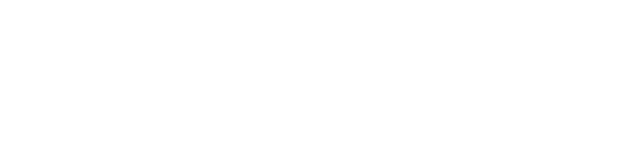
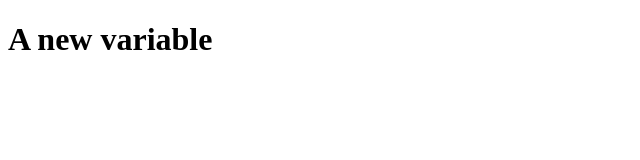
Before and after one commit to TD-H/git-one, a plain HTML site: page index.html in a window 1280 px wide. Shown: the whole page, without its empty margins (0-640 px from the left). Drawn offline with Linux system fonts and the light colour scheme.

Commit message:
added h1

```diff
--- a/index.html
+++ b/index.html
@@ -5,6 +5,6 @@
     <title>A mini title</title>
   </head>
   <body>
-
+<h1>A new variable</h1>
   </body>
 </html>
```
